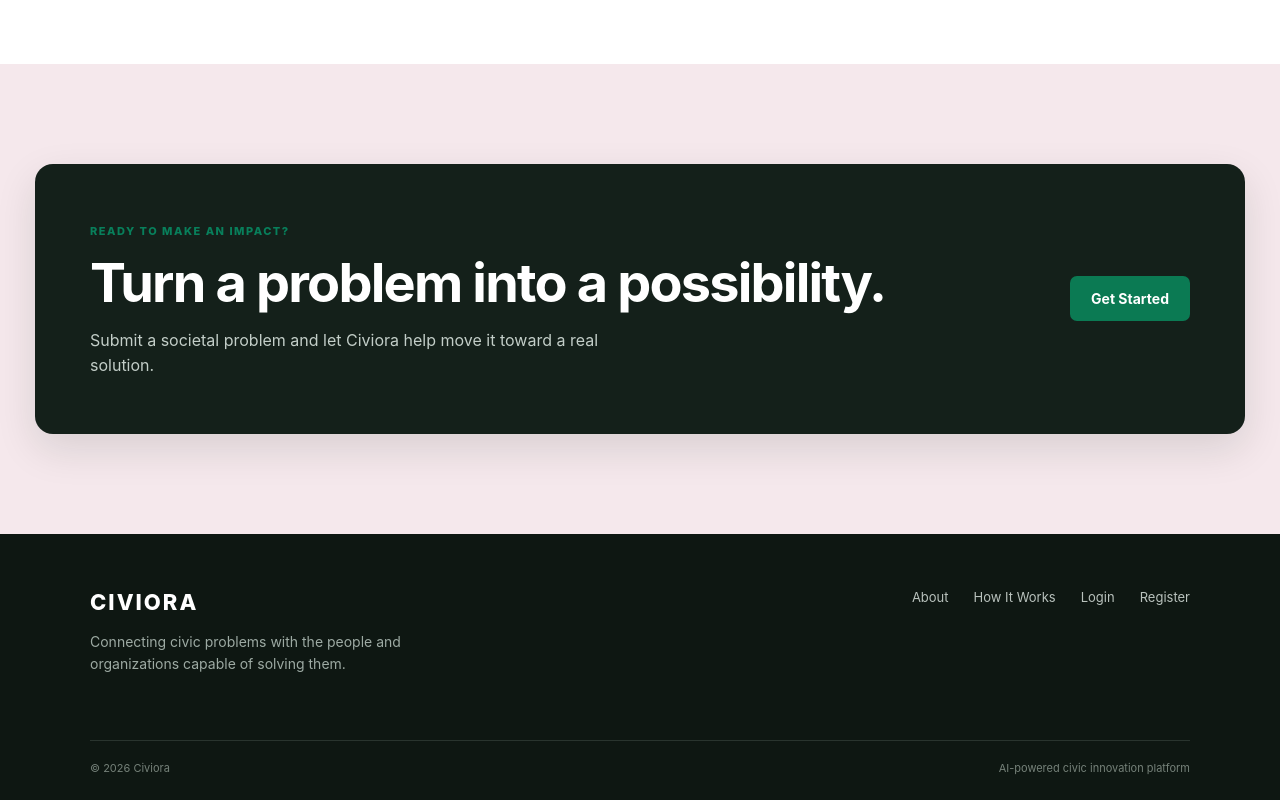
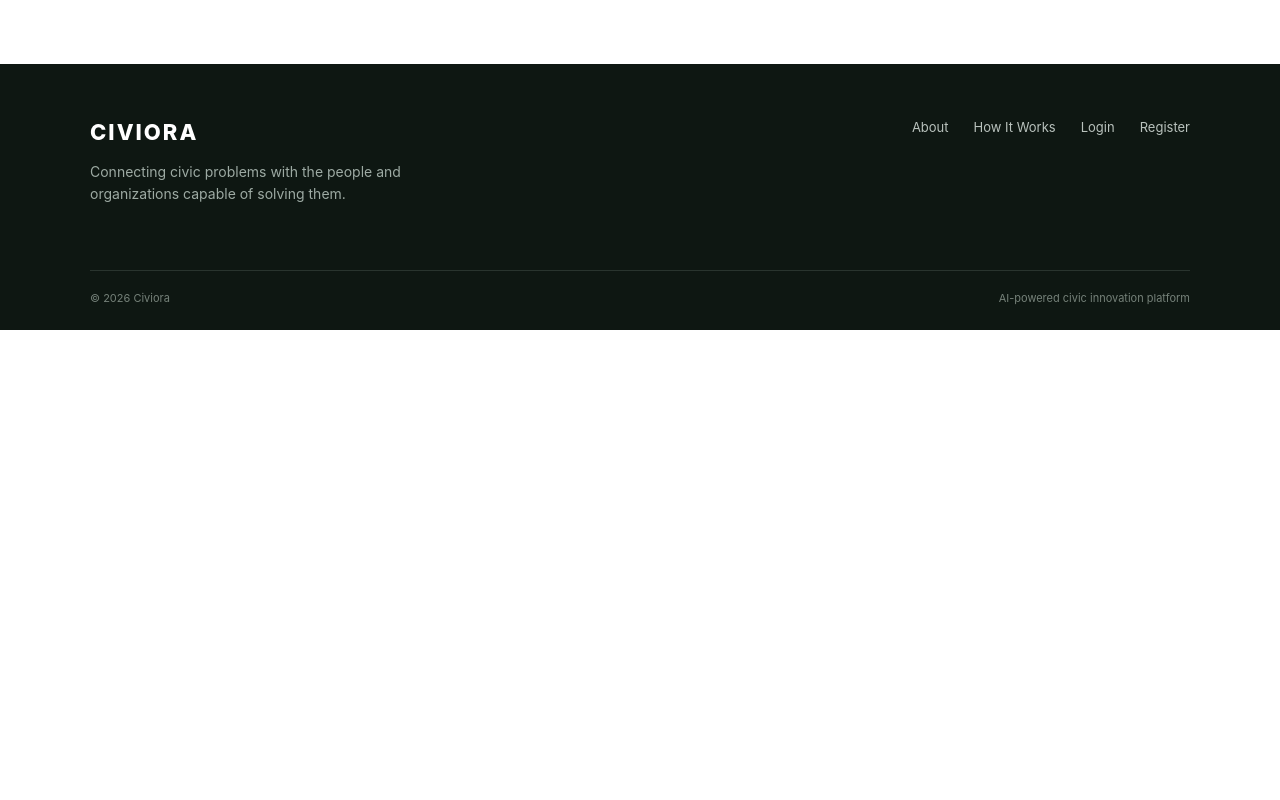
Before and after one commit to V-SuvarnaDeep/citizensolve, a React (Create React App) app in the folder frontend/: page / in a window 1280 px wide. Shown: the part 1451-2251 px from the top of the page. After the commit the page ends 1781 px from the top, so only its background shows below. Built offline with nearby package versions, Linux system fonts and the light colour scheme; no server answers.

Commit message:
Update Home.jsx

```diff
--- a/frontend/src/public/pages/Home.jsx
+++ b/frontend/src/public/pages/Home.jsx
@@ -172,30 +172,6 @@ function Home() {
           </div>
         </section>
 
-        {/* Call To Action */}
-        <section className="cta-section">
-
-          <div>
-            <span className="section-label">
-              READY TO MAKE AN IMPACT?
-            </span>
-
-            <h2>
-              Turn a problem into a possibility.
-            </h2>
-
-            <p>
-              Submit a societal problem and let Civiora help move it toward
-              a real solution.
-            </p>
-          </div>
-
-          <Link to="/register" className="primary-button">
-            Get Started
-          </Link>
-
-        </section>
-
       </main>
 
       {/* Footer */}
```
